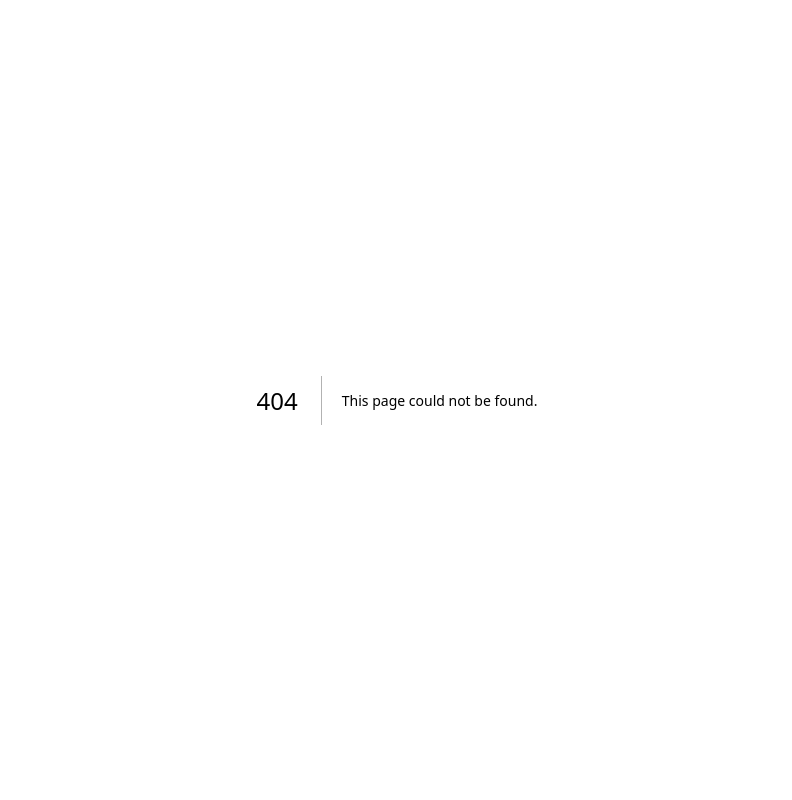
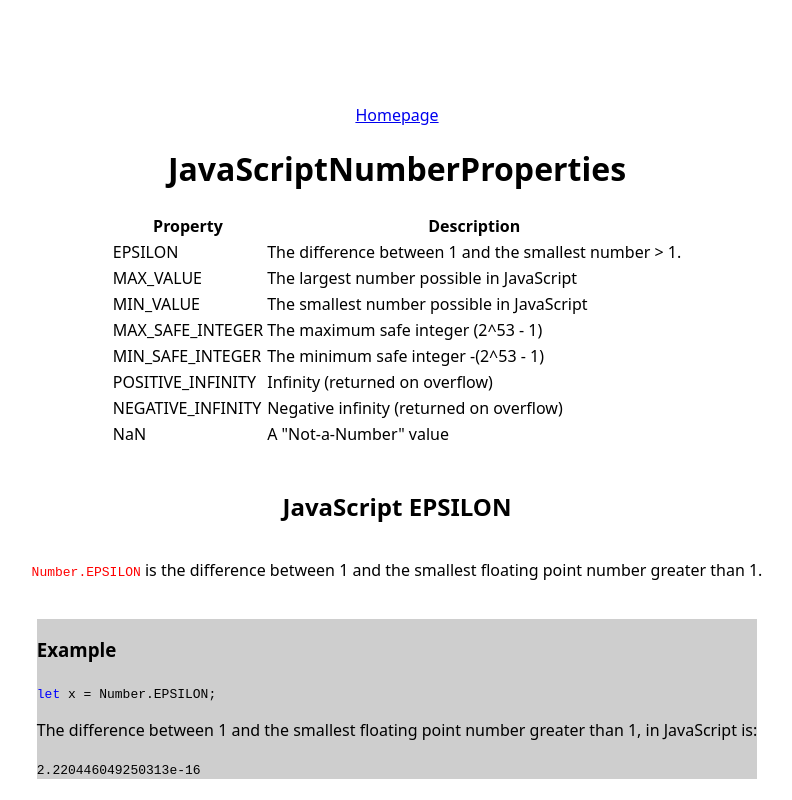
Before and after one commit to GoulartAugusto/javascript-index, a Next.js app: page /JavaScriptNumberProperties in a window 1280 px wide. Before the commit this address had no page. Shown: the top 800 px of the page, without its empty margins (243-1035 px from the left). Built offline with nearby package versions, Linux system fonts and the light colour scheme.

Commit message:
add: JavaScript Number Properties description page

```diff
--- a/src/app/page.jsx
+++ b/src/app/page.jsx
@@ -69,6 +69,7 @@ export default function Home() {
             <li><Link href='/JavaScriptNumbers'>JavaScript Numbers</Link></li>
             <li><Link href='/JavaScriptBigInt'>JavaScript BigInt</Link></li>
             <li><Link href='/JavaScriptNumberMethods'>JavaScript Number Methods</Link></li>
+            <li><Link href='/JavaScriptNumberProperties'>JavaScript Number Properties</Link></li>
             <li></li>
             <li></li>
           </ul>
--- /dev/null
+++ b/src/pages/JavaScriptNumberProperties.jsx
@@ -0,0 +1,326 @@
+import React from 'react';
+import styles from '../app/page.module.css';
+import Link from 'next/link';
+
+const JavaScriptNumberProperties = () => {
+  return (
+    <main className={styles.main}>
+        <Link href='/'>Homepage</Link>
+
+        <h1>JavaScriptNumberProperties</h1>
+
+        <table>
+            <tr>
+                <th>Property</th>
+                <th>Description</th>
+            </tr>
+            <tr>
+                <td>EPSILON</td>
+                <td>The difference between 1 and the smallest number &gt; 1.</td>
+            </tr>
+            <tr>
+                <td>MAX_VALUE</td>
+                <td>The largest number possible in JavaScript</td>
+            </tr>
+            <tr>
+                <td>MIN_VALUE</td>
+                <td>The smallest number possible in JavaScript</td>
+            </tr>
+            <tr>
+                <td>MAX_SAFE_INTEGER</td>
+                <td>The maximum safe integer (2^53 - 1)</td>
+            </tr>
+            <tr>
+                <td>MIN_SAFE_INTEGER</td>
+                <td>The minimum safe integer -(2^53 - 1)</td>
+            </tr>
+            <tr>
+                <td>POSITIVE_INFINITY</td>
+                <td>Infinity (returned on overflow)</td>
+            </tr>
+            <tr>
+                <td>NEGATIVE_INFINITY</td>
+                <td>Negative infinity (returned on overflow)</td>
+            </tr>
+            <tr>
+                <td>NaN</td>
+                <td>A "Not-a-Number" value</td>
+            </tr>
+        </table>
+
+        <br />
+
+      {/* Just a mark to separete sections */}
+
+        <h2>JavaScript EPSILON</h2>
+
+        <p><code style={{color:'red'}}>Number.EPSILON</code> is the difference between 1 and the smallest floating point number greater than 1.</p>
+
+        <br />
+
+        <div style={{backgroundColor:'#cecece'}}>
+            <h3>Example</h3>
+
+            <code><code style={{color:'blue'}}>let</code> x = Number.EPSILON;</code>
+
+            <br />
+
+            <p>The difference between 1 and the smallest floating point number greater than 1, in JavaScript is:</p>
+
+            <code>2.220446049250313e-16</code>
+        </div>
+
+        <br />
+
+        <div style={{backgroundColor:'lightyellow'}}>
+            <br />
+            <p><code style={{color:'red'}}>Number.EPSILON</code>  is an ES6 feature.</p>
+
+            <p>It does not work in Internet Explorer.</p>
+            <br />
+        </div>
+
+        <br />
+
+      {/* Just a mark to separete sections */}
+
+        <h2>JavaScript MAX_VALUE</h2>
+
+        <p><code style={{color:'red'}}>Number.MAX_VALUE</code> is a constant representing the largest possible number in JavaScript.</p>
+
+        <br />
+
+        <div style={{backgroundColor:'#cecece'}}>
+            <h3>Example</h3>
+
+            <code><code style={{color:'blue'}}>let</code> x = Number.MAX_VALUE;</code>
+
+            <br />
+
+            <p>The largest possible number in JavaScript is:</p>
+
+            <code>1.7976931348623157e+308</code>
+        </div>
+
+        <br />
+
+        <div style={{backgroundColor:'lightyellow'}}>
+            <h3>Number Properties Cannot be Used on Variables</h3>
+            <br />
+            <p>Number properties belong to the JavaScript <b>Number Object</b>.</p>
+
+            <p>These properties can only be accessed as <code style={{color:'red'}}>Number.MAX_VALUE</code>.</p>
+
+            <p>Using x.MAX_VALUE, where x is a variable or a value, will return <code style={{color:'red'}}>undefined</code>:</p>
+            <br />
+        </div>
+
+        <br />
+
+        <div style={{backgroundColor:'#cecece'}}>
+            <h3>Example</h3>
+
+            <code><code style={{color:'blue'}}>let</code> x = <code style={{color:'red'}}>6</code></code>
+
+            <br />
+
+            <code>x.MAX_VALUE</code>
+
+            <br />
+
+            <p>Using a Number property on a variable, or value, will return undefined:</p>
+
+            <code>undefined</code>
+        </div>
+
+        <br />
+
+      {/* Just a mark to separete sections */}
+
+        <h2>JavaScript MIN_VALUE</h2>
+
+        <p><code style={{color:'red'}}>Number.MIN_VALUE</code> is a constant representing the lowest possible number in JavaScript.</p>
+
+        <br />
+
+        <div style={{backgroundColor:'#cecece'}}>
+            <h3>Example</h3>
+
+            <code><code style={{color:'blue'}}>let</code> x = Number.MIN_VALUE;</code>
+
+            <br />
+
+            <p>The smallest number possible in JavaScript is:</p>
+
+            <code>5e-324</code>
+        </div>
+
+
+        <br />
+
+      {/* Just a mark to separete sections */}
+
+        <h2>JavaScript MAX_SAFE_INTEGER</h2>
+
+        <p><code style={{color:'red'}}>Number.MAX_SAFE_INTEGER</code> represents the maximum safe integer in JavaScript.</p>
+
+        <p><code style={{color:'red'}}>Number.MAX_SAFE_INTEGER</code> is (2^53 -1).</p>
+
+        <br />
+
+        <div style={{backgroundColor:'#cecece'}}>
+            <h3>Example</h3>
+
+            <code><code style={{color:'blue'}}>let</code> x = Number.MAX_SAFE_INTEGER;</code>
+
+            <br />
+
+            <p>The maximum safe integer in JavaScript is:</p>
+
+            <code>9007199254740991</code>
+        </div>
+
+        <br />
+
+      {/* Just a mark to separete sections */}
+
+        <h2>JavaScript MIN_SAFE_INTEGER</h2>
+
+        <p><code style={{color:'red'}}>Number.MIN_SAFE_INTEGER</code> represents the minimum safe integer in JavaScript.</p>
+
+        <p><code style={{color:'red'}}>Number.MIN_SAFE_INTEGER</code> is -(2^53 - 1).</p>
+
+        <br />
+
+        <div style={{backgroundColor:'#cecece'}}>
+            <h3>Example</h3>
+
+            <code><code style={{color:'blue'}}>let</code> x = Number.MIN_SAFE_INTEGER;</code>
+
+            <br />
+
+            <p>The minimum safe integer in JavaScript is:</p>
+
+            <code>-9007199254740991</code>
+        </div>
+
+        <br />
+
+        <div style={{backgroundColor:'lightyellow'}}>
+            <br />
+            <h3>Note</h3>
+
+            <p><code style={{color:'red'}}>MAX_SAFE_INTEGER</code> and <code style={{color:'red'}}>MIN_SAFE_INTEGER</code> are ES6 features.</p>
+
+            <p>They do not work in Internet Explorer.</p>
+            <br />
+        </div>
+
+        <br />
+
+      {/* Just a mark to separete sections */}
+
+        <h2>JavaScript POSITIVE_INFINITY</h2>
+
+        <br />
+
+        <div style={{backgroundColor:'#cecece'}}>
+            <h3>Example</h3>
+
+            <code><code style={{color:'blue'}}>let</code> x = Number.POSITIVE_INFINITY;</code>
+
+            <br />
+
+            <p>Infinity</p>
+
+            <br />
+
+            <p><code style={{color:'red'}}>POSITIVE_INFINITY</code> is returned on overflow:</p>
+
+            <br />
+
+            <code><code style={{color:'blue'}}>let</code> x = <code style={{color:'red'}}>1</code> / <code style={{color:'red'}}>0</code>;</code>
+
+            <br />
+
+            <p>POSITIVE_INFINITY is returned on overflow:</p>
+
+            <p>Infinity</p>
+
+        </div>
+
+        <br />
+
+      {/* Just a mark to separete sections */}
+
+        <h2>JavaScript NEGATIVE_INFINITY</h2>
+
+        <br />
+
+        <div style={{backgroundColor:'#cecece'}}>
+            <h3>Example</h3>
+
+            <code><code style={{color:'blue'}}>let</code> x = Number.NEGATIVE_INFINITY;</code>
+
+            <br />
+
+            <p>-Infinity</p>
+
+            <br />
+
+            <p><code style={{color:'red'}}>NEGATIVE_INFINITY</code> is returned on overflow:</p>
+
+            <br />
+
+            <code><code style={{color:'blue'}}>let</code> x = <code style={{color:'red'}}>-1</code> / <code style={{color:'red'}}>0</code>;</code>
+
+            <br />
+
+            <p>POSITIVE_INFINITY is returned on overflow:</p>
+
+            <p>-Infinity</p>
+
+        </div>
+
+        <br />
+
+      {/* Just a mark to separete sections */}
+
+        <h2>JavaScript NaN - Not a Number</h2>
+
+        <p><code style={{color:'red'}}>NaN</code> is a JavaScript reserved word for a number that is not a legal number.</p>
+
+        <br />
+
+        <div style={{backgroundColor:'#cecece'}}>
+            <h3>Example</h3>
+
+            <code><code style={{color:'blue'}}>let</code> x = Number.<code style={{color:'blue'}}>NaN</code>;</code>
+
+            <br />
+
+            <p>NaN</p>
+
+            <br />
+
+            <p>Trying to do arithmetic with a non-numeric string will result in <code style={{color:'red'}}>NaN</code> (Not a Number):</p>
+
+            <br />
+
+            <code><code style={{color:'blue'}}>let</code> x = <code style={{color:'red'}}>100</code> / <code style={{color:'#5d0000'}}>"Apple"</code>;</code>
+
+            <br />
+
+            <p>A number divided by a non-numeric string becomes NaN (Not a Number):</p>
+
+            <p>NaN</p>
+
+        </div>
+
+
+
+    </main>
+  )
+}
+
+export default JavaScriptNumberProperties
```
